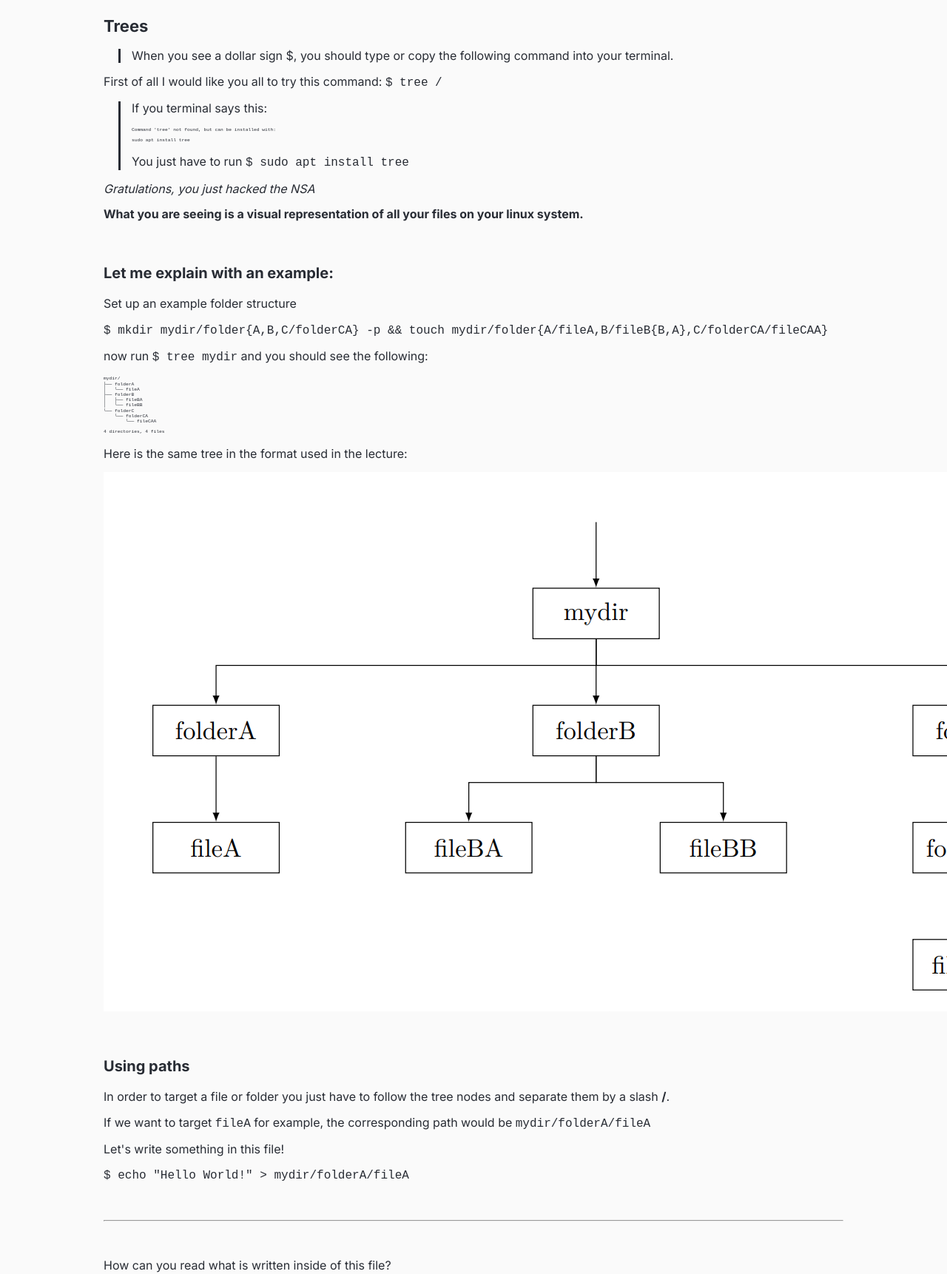
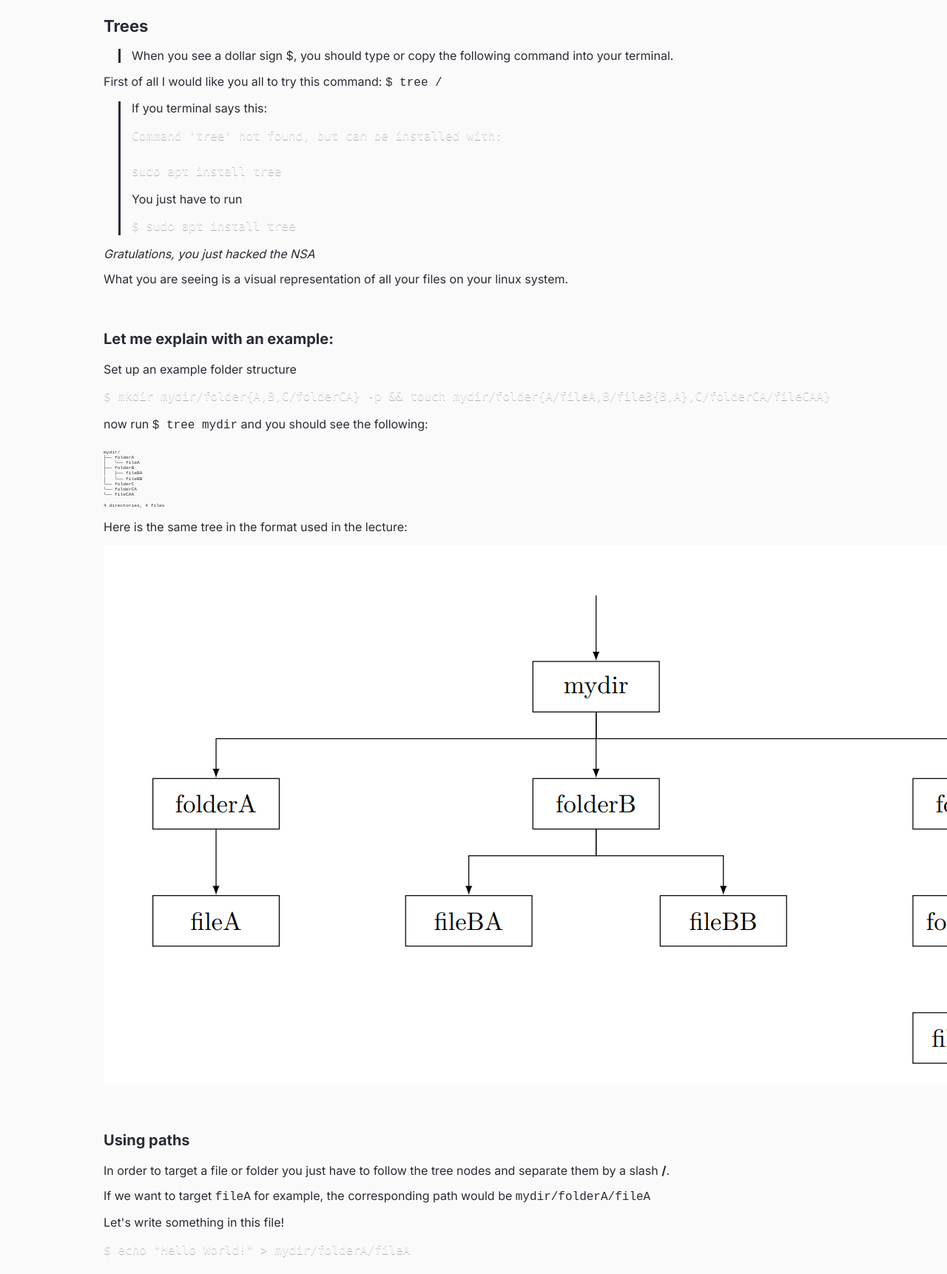
Before and after one commit to simon-hng/pgdp-tutor-website, a Gatsby site: page /linux-navigation/ in a window 1280 px wide. Shown: the part 420-2142 px from the top of the page at 74% size. Built offline with nearby package versions, Linux system fonts and the light colour scheme; Gatsby itself is replaced by a stand-in of ours; some packages are replaced by stand-ins of ours; code samples lack their colours.

Commit message:
syntax highlighting

````diff
--- a/content/blog/linux-navigation/index.md
+++ b/content/blog/linux-navigation/index.md
@@ -19,27 +19,34 @@ First of all I would like you all to try this command: `$ tree /`
 
 > If you terminal says this:
 >
-> ```
+> ```bash
 > Command 'tree' not found, but can be installed with:
 >
 > sudo apt install tree
 > ```
 >
-> You just have to run `$ sudo apt install tree`
+> You just have to run
+>
+> ```bash
+> $ sudo apt install tree
+> ```
 
 _Gratulations, you just hacked the NSA_
 
-**What you are seeing is a visual representation of all your files on your linux system.**
+What you are seeing is a visual representation of all your files on your linux system.
 
 ### Let me explain with an example:
 
 Set up an example folder structure
 
-`$ mkdir mydir/folder{A,B,C/folderCA} -p && touch mydir/folder{A/fileA,B/fileB{B,A},C/folderCA/fileCAA}`
+```bash
+$ mkdir mydir/folder{A,B,C/folderCA} -p && touch mydir/folder{A/fileA,B/fileB{B,A},C/folderCA/fileCAA}
+```
 
 now run `$ tree mydir` and you should see the following:
 
 ```
+
 mydir/
 ├── folderA
 │   └── fileA
@@ -47,10 +54,11 @@ mydir/
 │   ├── fileBA
 │   └── fileBB
 └── folderC
-    └── folderCA
-        └── fileCAA
+└── folderCA
+└── fileCAA
 
 4 directories, 4 files
+
 ```
 
 Here is the same tree in the format used in the lecture:
@@ -67,7 +75,9 @@ the corresponding path would be `mydir/folderA/fileA`
 
 Let's write something in this file!
 
-`$ echo "Hello World!" > mydir/folderA/fileA`
+```bash
+$ echo "Hello World!" > mydir/folderA/fileA
+```
 
 ---
 
@@ -100,14 +110,14 @@ With the (slash) sign we tell the terminal from where we begin our path.
 You can now use all this knowledge about paths to navigate your filesystem
 with `cd` -> _(change directory)_ followed by a path you can change your present working directory.
 
-To enter your root path for example use `cd /`
+To enter your root path for example use `$ cd /`
 
 # What's next?
 
 Just cd around your file system and have a look around.
 You can also use a file explorer like `ranger` in order to more effectively browse your files.
 
-Install ranger: `sudo apt install ranger` then start it with `ranger` and try the `h j k l` keys.
+Install ranger: `$ sudo apt install ranger` then start it with `$ ranger` and try the `h j k l` keys.
 
 > `h j k l` are VI keybindings -> what is VI? -> DuckDuckGo is your friend
 
````
